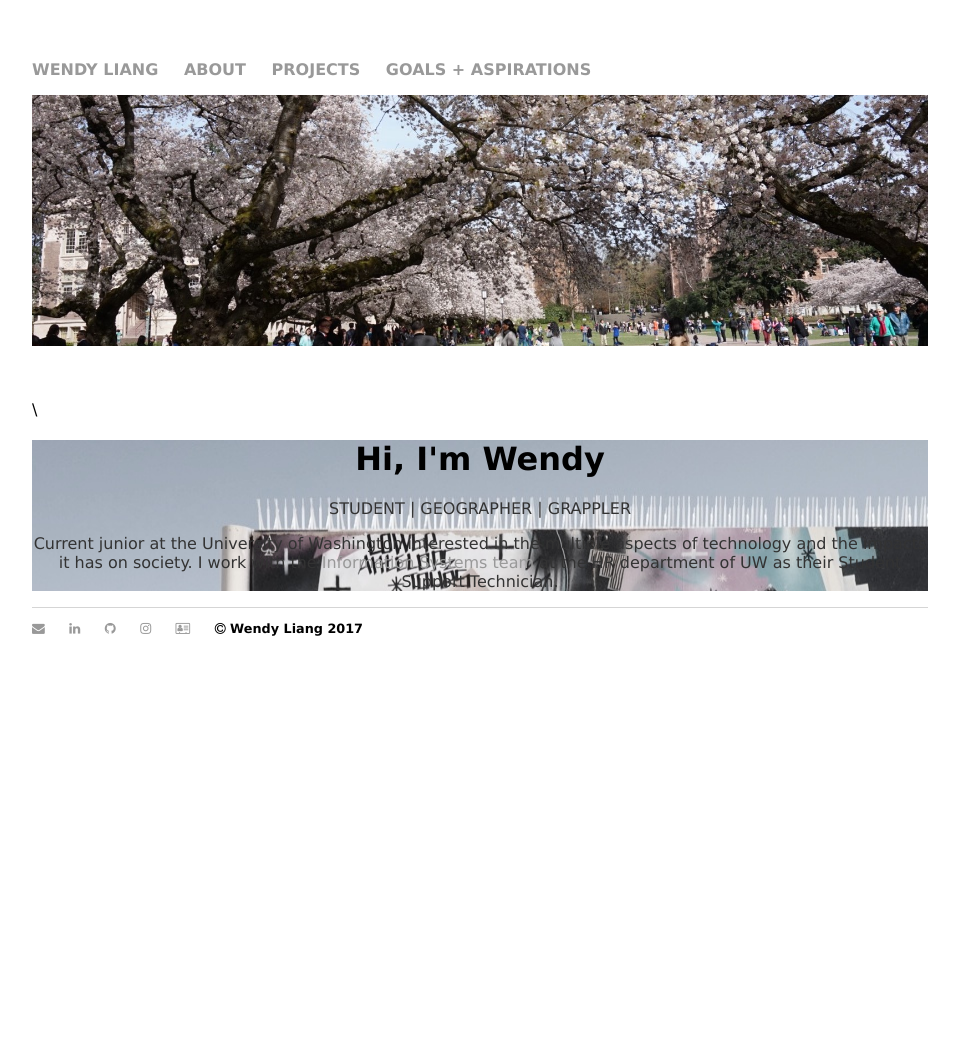
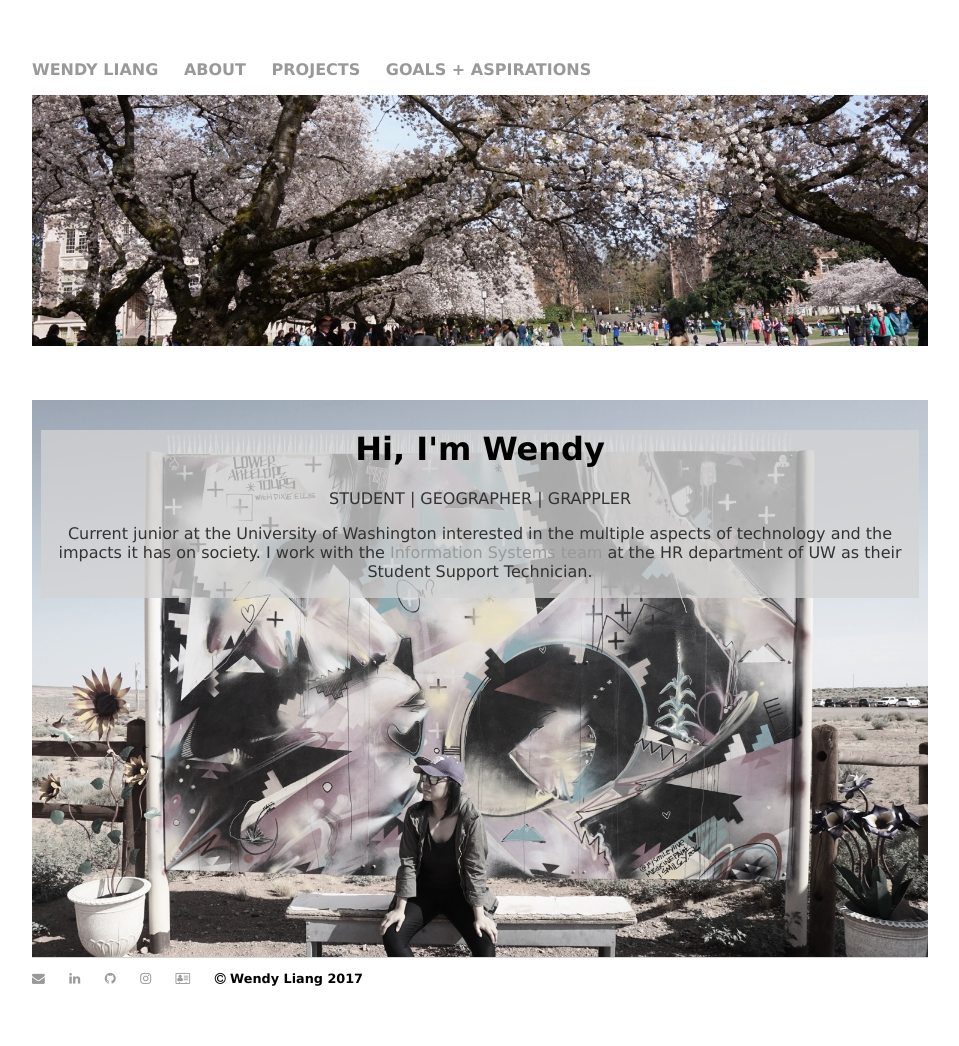
Before and after one commit to wliang25/wliang25.github.io, a Jekyll site: the page built from index.html, in a window 1280 px wide. Shown: the whole page, without its empty margins (160-1119 px from the left). Built offline with Jekyll 4.4.1, drawn with Linux system fonts in a browser that asks for light colours; before the commit the page ends 900 px from its top, so only the background shows below that.

Commit message:
Image edits

```diff
--- a/_layouts/default.html
+++ b/_layouts/default.html
@@ -33,7 +33,7 @@
 	        		<li><a href="https://www.linkedin.com/in/wliang25/"><i class="fa fa-linkedin"></i></a></li>
 	        		<li><a href="https://github.com/wliang25"><i class="fa fa-github"></i></a></li>
 	        		<li><a href="https://www.instagram.com/wendayyz/"><i class="fa fa-instagram"></i></a></li>
-	        		<li><a href="Wendy Liang Resume.pdf"><i class="fa fa-address-card-o"></i></a></li>
+	        		<li><a href="/Wendy Liang Resume.pdf"><i class="fa fa-address-card-o"></i></a></li>
 	        		<li><i class="fa fa-copyright"></i> Wendy Liang 2017</li>
 				</ul>
 
--- a/css/main.css
+++ b/css/main.css
@@ -48,6 +48,7 @@ p {
 
 footer {
     border-top: 1px solid #d5d5d5;
+    clear: both;
     font-size: .8em;
 }
 
@@ -60,15 +61,27 @@ footer {
 .header img{
     float: right;
     height: 64px;
-
+    margin-right: 5px;
 }
 
 #landing {
     background-image: url("/images/insta.jpg");
+    background-repeat: no-repeat;
+    background-size: 100% auto;
     text-align: center;
+    padding-right: 1%;
+    padding-left: 1%;
+    padding-top: 1%;
+    padding-bottom: 40%;
+}
+
+#landing-bkgrd {
+    background-color: rgba(211,211,211,0.75);
+    padding-bottom: 1px;
 }
 
 .section {
+    clear: both;
     margin-bottom: 10px;
     margin-top: 10px;
 }
--- a/index.html
+++ b/index.html
@@ -2,10 +2,12 @@
 layout: default
 title: Wendy Liang
 ---
-<div class="blurb">\
+<div class="blurb">
 	<div id="landing">
-		<h1>Hi, I'm Wendy</h1>
-		<p>STUDENT | GEOGRAPHER | GRAPPLER</p>
-		<p>Current junior at the University of Washington interested in the multiple aspects of technology and the impacts it has on society. I work with the <a href="http://hr.uw.edu/hrais/hr-information-systems/">Information Systems team</a> at the HR department of UW as their Student Support Technician.</p>
+		<div id="landing-bkgrd">
+			<h1>Hi, I'm Wendy</h1>
+			<p>STUDENT | GEOGRAPHER | GRAPPLER</p>
+			<p>Current junior at the University of Washington interested in the multiple aspects of technology and the impacts it has on society. I work with the <a href="http://hr.uw.edu/hrais/hr-information-systems/">Information Systems team</a> at the HR department of UW as their Student Support Technician.</p>
+		</div>
 	</div>
 </div><!-- /.blurb -->
```
